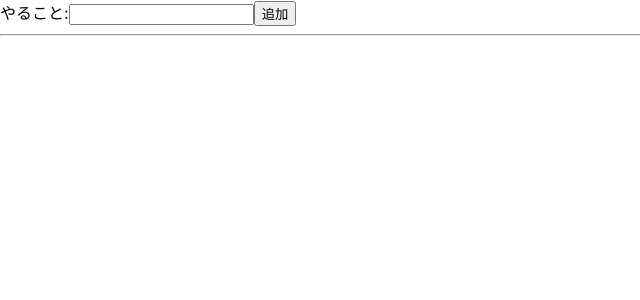
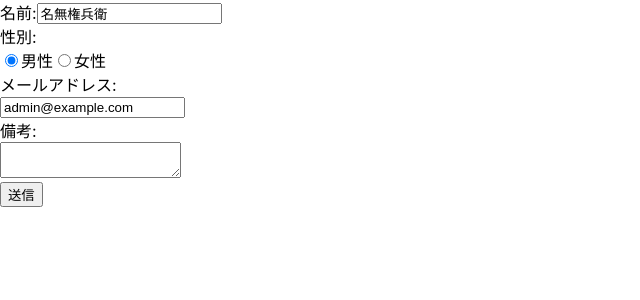
Before and after one commit to Tod9197/React-practice, a React (Create React App) app: page / in a window 1280 px wide. Shown: the top 300 px of the page, without its empty margins (0-640 px from the left). Built offline with nearby package versions, Linux system fonts and the light colour scheme.

Commit message:
フォームのバリデーション実装

```diff
--- a/package.json
+++ b/package.json
@@ -11,6 +11,7 @@
     "prop-types": "^15.8.1",
     "react": "^19.1.0",
     "react-dom": "^19.1.0",
+    "react-hook-form": "^7.56.3",
     "react-scripts": "5.0.1",
     "use-immer": "^0.11.0",
     "web-vitals": "^2.1.4"
--- /dev/null
+++ b/src/FormBasic.js
@@ -0,0 +1,102 @@
+import { useForm } from "react-hook-form";
+
+export default function FormBasic() {
+  // 既定値を準備
+  const defaultValues = {
+    name: "名無権兵衛",
+    email: "admin@example.com",
+    gender: "male",
+    memo: "",
+  };
+
+  // フォームを初期化
+  const {
+    register,
+    handleSubmit,
+    formState: { errors },
+  } = useForm({
+    defaultValues,
+  });
+
+  const onsubmit = (data) => console.log(data);
+  const onerror = (err) => console.log(err);
+
+  return (
+    <form onSubmit={handleSubmit(onsubmit, onerror)} noValidate>
+      <div>
+        <label htmlFor="name">名前:</label>
+        <input
+          id="name"
+          type="text"
+          {...register("name", {
+            required: "名前は必須項目です。",
+            maxLength: {
+              value: 20,
+              message: "名前は20文字以内で入力してください",
+            },
+          })}
+        />
+        <div>{errors.name?.message}</div>
+      </div>
+      <div>
+        <label>性別:</label>
+        <br />
+        <label>
+          <input
+            type="radio"
+            value="male"
+            {...register("gender", {
+              required: "性別は必須です",
+            })}
+          />
+          男性
+        </label>
+        <label>
+          <input
+            type="radio"
+            value="female"
+            {...register("gender", {
+              required: "性別は必須です",
+            })}
+          />
+          女性
+        </label>
+        <div>{errors.gender?.message}</div>
+      </div>
+      <div>
+        <label htmlFor="email">メールアドレス:</label>
+        <br />
+        <input
+          id="email"
+          type="email"
+          {...register("email", {
+            required: "メールアドレスは必須です",
+            pattern: {
+              value: /([a-z\d+\-.]+)@([a-z\d-]+(?:\.[a-z]+)*)/i,
+              message: "メールアドレスの形式が不正です。",
+            },
+          })}
+        />
+        <div>{errors.email?.message}</div>
+      </div>
+      <div>
+        <label htmlFor="memo">備考:</label>
+        <br />
+        <textarea
+          id="memo"
+          {...register("memo", {
+            required: "備考は必須項目です",
+            minLength: {
+              value: 10,
+              message: "備考は10文字以内にしてください",
+            },
+          })}
+        />
+        <div>{errors.memo?.message}</div>
+      </div>
+      <div>
+        <button type="submit">送信</button>
+      </div>
+    </form>
+  );
+}
--- /dev/null
+++ b/src/StateTodo.css
@@ -0,0 +1,3 @@
+.done {
+  text-decoration: line-through;
+}
--- a/src/StateTodo.js
+++ b/src/StateTodo.js
@@ -1,7 +1,10 @@
 import { useState } from "react";
+import "./StateTodo.css";
 
 let maxId = 0;
+
 export default function StateTodo() {
+  const [desc, setDesc] = useState(true);
   const [title, setTitle] = useState("");
   const [todo, setTodo] = useState([]);
 
@@ -21,28 +24,74 @@ export default function StateTodo() {
     ]);
   };
 
+  const handleSort = (e) => {
+    const sorted = [...todo];
+    sorted.sort((m, n) => {
+      if (desc) {
+        return n.created.getTime() - m.created.getTime();
+      } else {
+        return m.created.getTime() - n.created.getTime();
+      }
+    });
+
+    setDesc((d) => !d);
+    setTodo(sorted);
+  };
+
+  const handleDone = (e) => {
+    setTodo(
+      todo.map((item) => {
+        if (item.id === Number(e.target.dataset.id)) {
+          return {
+            ...item,
+            isDone: !item.isDone,
+          };
+        } else {
+          return item;
+        }
+      })
+    );
+  };
+
+  const handleRemove = (e) => {
+    setTodo(
+      todo.filter((item) => {
+        return item.id !== Number(e.target.dataset.id);
+      })
+    );
+  };
+
   return (
-    <div>
-      <label>やること:</label>
+    <>
+      <label>
+        やること:
         <input
           type="text"
           name="title"
           value={title}
           onChange={handleChangeTitle}
         />
+      </label>
       <button type="button" onClick={handleClick}>
         追加
+      </button>
+      <button type="button" onClick={handleSort}>
+        ソート({desc ? "↑" : "↓"})
       </button>
       <hr />
       <ul>
         {todo.map((item) => (
-          <li key={item.id}>
-            <h2>{item.title}</h2>
-            <span>{item.created.toLocaleString()}</span>
-            <p>{item.isDone ? "完了" : "未完了"}</p>
+          <li key={item.id} className={item.isDone ? "done" : ""}>
+            {item.title}
+            <button type="button" onClick={handleDone} data-id={item.id}>
+              {item.isDone ? "済" : "未"}
+            </button>
+            <button onClick={handleRemove} data-id={item.id}>
+              削除
+            </button>
           </li>
         ))}
       </ul>
-    </div>
+    </>
   );
 }
--- a/src/index.js
+++ b/src/index.js
@@ -39,6 +39,7 @@ import FormFile from "./FormFile";
 import StateNest from "./StateNest";
 import StateNestImmer from "./StateNestImmer";
 import StateTodo from "./StateTodo";
+import FormBasic from "./FormBasic";
 
 const root = ReactDOM.createRoot(document.getElementById("root"));
 // root.render(
@@ -46,7 +47,7 @@ const root = ReactDOM.createRoot(document.getElementById("root"));
 //     <MyHello />
 //   </React.StrictMode>
 // );
-root.render(<StateTodo />);
+root.render(<FormBasic />);
 // If you want to start measuring performance in your app, pass a function
 // to log results (for example: reportWebVitals(console.log))
 // or send to an analytics endpoint. Learn more: https://bit.ly/CRA-vitals
```
Also changed, not shown: 1 other file (tests, documents, lock files or other folders). Lines whose indentation alone changed are shown as unchanged.
